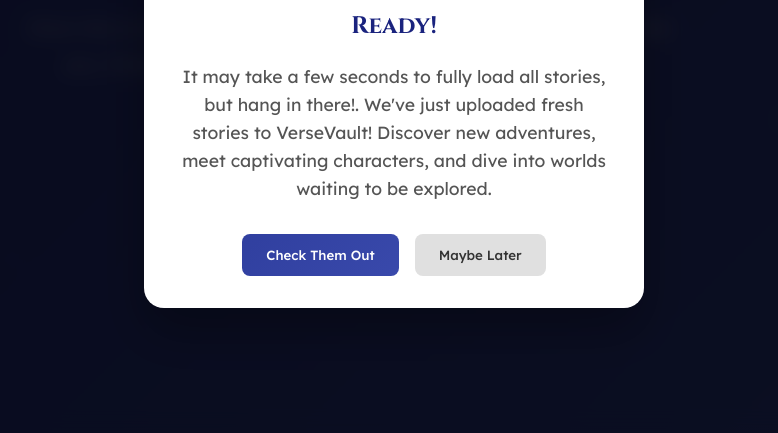
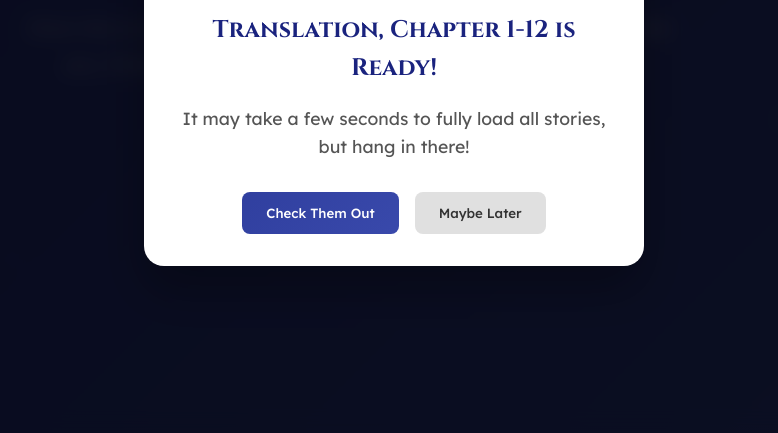
Before and after one commit to KALEVEXS/VerseVault, a plain HTML site: page index.html in a window 1280 px wide. Shown: the part 367-800 px from the top of the page, without its empty margins (246-1024 px from the left). Drawn offline with Linux system fonts and the light colour scheme.

Commit message:
index.html

```diff
--- a/index.html
+++ b/index.html
@@ -1347,7 +1347,7 @@
       </div>
       <div class="notification-body">
         <h3>Now Currently Under Translation, Chapter 1-12 is Ready!</h3>
-        <p>It may take a few seconds to fully load all stories, but hang in there!. We've just uploaded fresh stories to VerseVault! Discover new adventures, meet captivating characters, and dive into worlds waiting to be explored.</p>
+        <p>It may take a few seconds to fully load all stories, but hang in there!</p>
         <div class="notification-actions">
           <button class="notification-btn primary" onclick="closeNotification()">Check Them Out</button>
           <button class="notification-btn secondary" onclick="dismissNotification()">Maybe Later</button>
```
